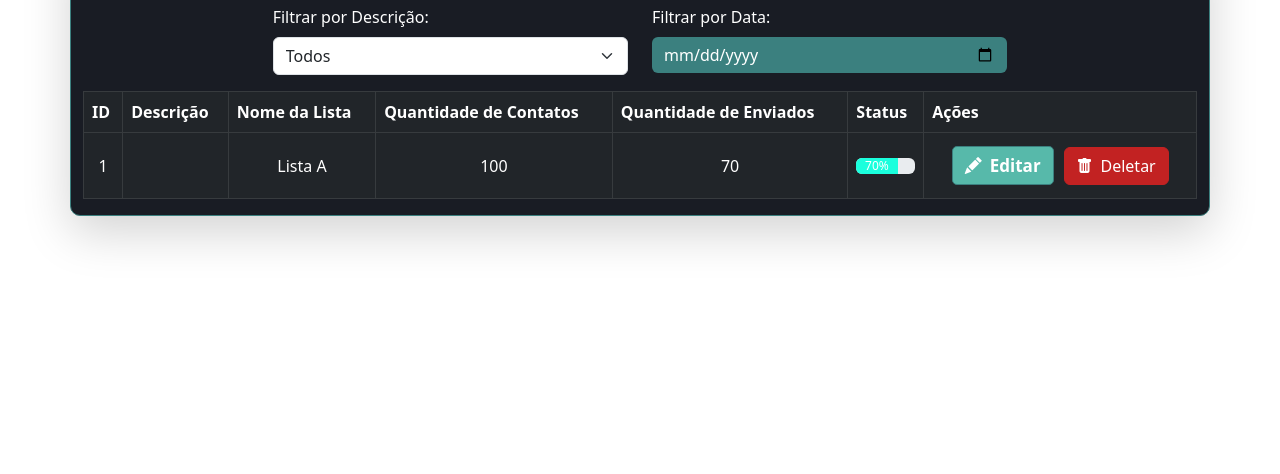
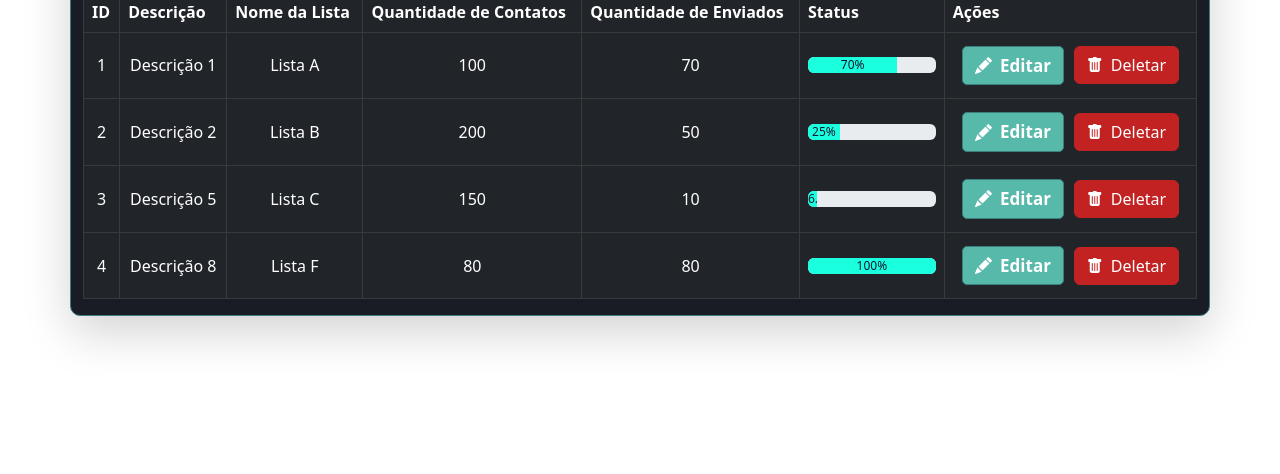
Before and after one commit to luscasHenrique/novasJanelasBot, a plain HTML site: page gerenciamento2.html in a window 1280 px wide. Shown: the part 326-800 px from the top of the page. Drawn offline with nearby package versions, Linux system fonts and the light colour scheme.

Commit message:
add dados teste e mudei cor da progress bar

```diff
--- a/gerenciamento2.css
+++ b/gerenciamento2.css
@@ -38,6 +38,7 @@ text-align:center!important;
   }
   .progress-bar {
     background-color: #1affdd;
+    color:#161635 ;
 }
 
 /* Espaçamento entre botões na coluna Ações */
--- a/gerenciamento2.js
+++ b/gerenciamento2.js
@@ -1,6 +1,9 @@
     // Dados de exemplo
     var dados = [
-        { id: 1, tipo: "Tipo 1", nomeLista: "Lista A", quantidadeContatos: 100, quantidadeEnviados: 70 },
+        { id: 1, descricao: "Descrição 1", nomeLista: "Lista A", quantidadeContatos: 100, quantidadeEnviados: 70 },
+        { id: 2, descricao: "Descrição 2", nomeLista: "Lista B", quantidadeContatos: 200, quantidadeEnviados: 50 },
+        { id: 3, descricao: "Descrição 5", nomeLista: "Lista C", quantidadeContatos: 150, quantidadeEnviados: 10 },
+        { id: 4, descricao: "Descrição 8", nomeLista: "Lista F", quantidadeContatos: 80, quantidadeEnviados: 80 },
         // Outros dados...
       ];
 
```
